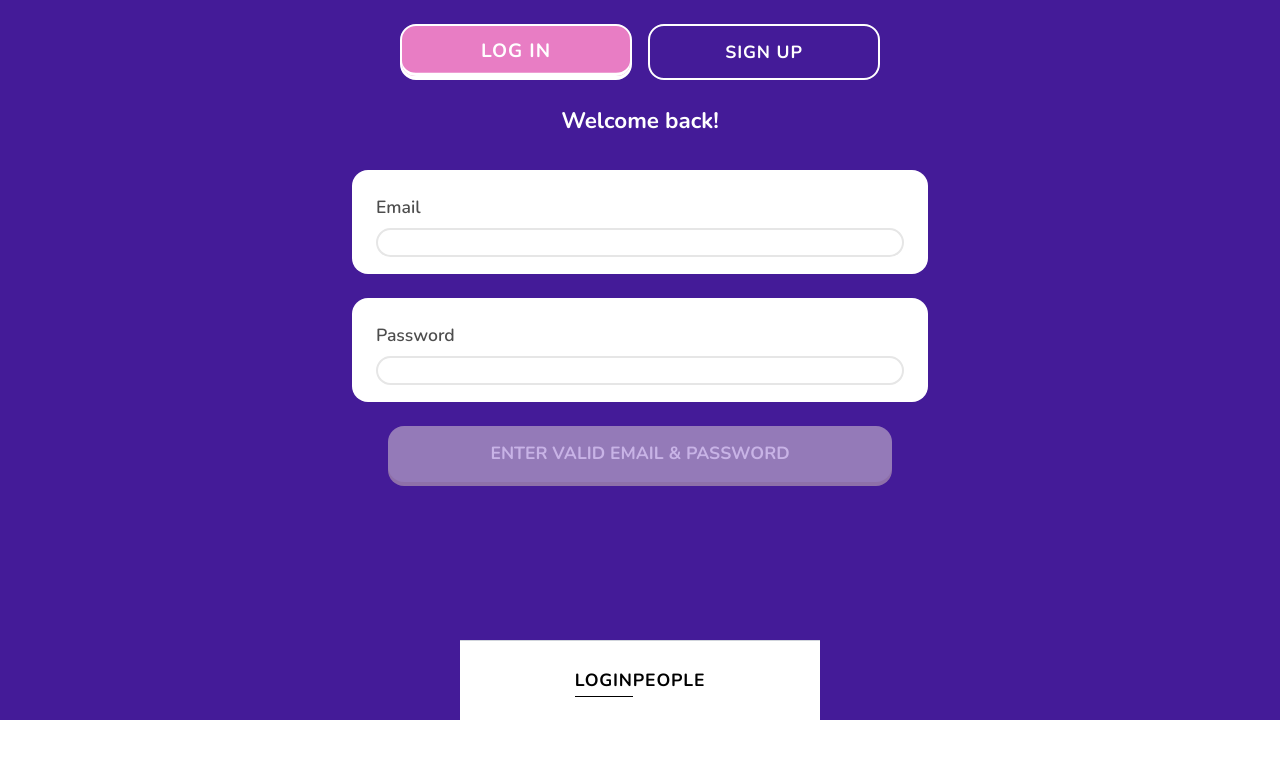
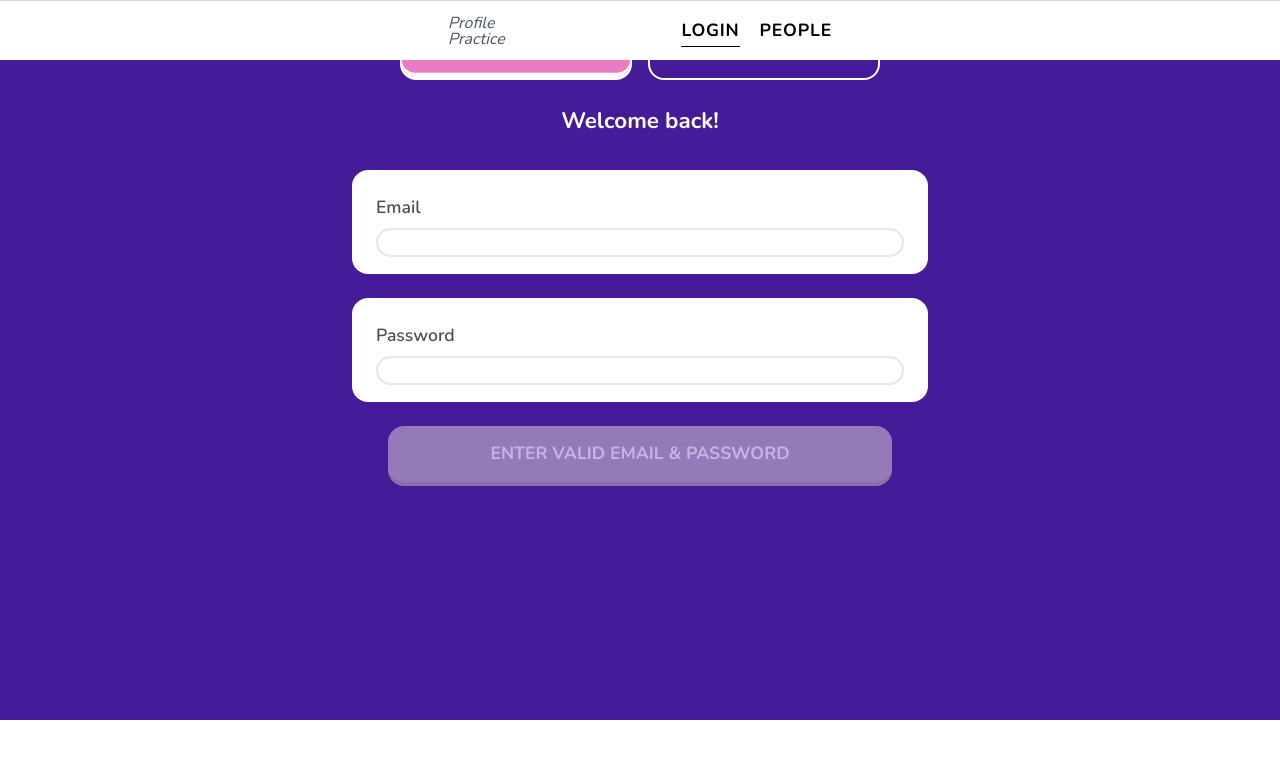
Before and after one commit to elmijail1/profile-practice-nextjs, a Next.js app: page /login in a window 1280 px wide. Shown: the top 758 px of the page. Built offline with nearby package versions, Linux system fonts and the light colour scheme; no server answers.

Commit message:
Add xl styles for login & footer + move out buttons

```diff
--- a/app/components/footer/LayoutFooter.tsx
+++ b/app/components/footer/LayoutFooter.tsx
@@ -1,10 +1,10 @@
 "use client";
 
-import Link from "next/link"
 import { usePathname } from "next/navigation";
 import { useSession } from "next-auth/react";
-import FooterLink from "./FooterLink";
-import FooterLogout from "./FooterLogout";
+import MobileButtons from "./MobileButtons";
+import DesktopButtons from "./DesktopButtons";
+import useWindowWidth from "./useWindowWidth";
 
 export default function LayoutFooter() {
 
@@ -17,83 +17,41 @@ export default function LayoutFooter() {
     const isOwnProfile = session?.user?.id?.toString() === currentPathId
     const isOtherProfile = isAuthenticated && !isOwnProfile
 
-    if (!status || status === "loading") {
+    const width = useWindowWidth()
+    if (width === null) {
         return <div>Loading...</div>
     }
 
+    const isMobile = width < 1280
+
+    const footerClassMob = "w-full h-20 bg-white fixed bottom-0 z-30 border-t-[0.1rem] border-gray-300 flex justify-center items-center"
+    const footerClassDesk = "xl:h-15 xl:top-0 xl:px-[35%]"
+
+    const buttonsClassMob = "w-full h-full flex justify-center items-center"
+    const buttonsClassDesk = "xl:max-w-[40rem] xl:justify-between"
+
+
     return (
-        <footer className="flex justify-center relative">
-            <div className="fixed bottom-0 w-full h-20 bg-white border-t-[0.1rem]
-             border-gray-300 z-30 flex justify-center items-center sm:w-[360px] sm:absolute"
-            >
-                {/* Login Page */}
-                {pathname === "/login" && (
-                    <>
-                        <FooterLink targetPath="/login" currentPath={pathname}>
-                            Login
-                        </FooterLink>
-                        <FooterLink targetPath="/people" currentPath={pathname}>
-                            People
-                        </FooterLink>
-                    </>
-                )}
-
-                {/* People Page, No Session */}
-                {pathname === "/people" && !session && (
-                    <>
-                        <FooterLink targetPath="/login" currentPath={pathname}>
-                            Login
-                        </FooterLink>
-                        <FooterLink targetPath="/people" currentPath={pathname}>
-                            People
-                        </FooterLink>
-                    </>
-                )}
-
-                {/* People Page, With Session */}
-                {pathname === "/people" && session && (
-                    <>
-                        <FooterLogout />
-                        <FooterLink targetPath={`/profile/${session.user.id}`} currentPath={pathname}>
-                            Profile
-                        </FooterLink>
-                    </>
-                )}
-
-                {/* Profile Page, unauthorized */}
-                {pathname.startsWith("/profile") && !isAuthenticated && (
-                    <>
-                        <FooterLink targetPath="/login" currentPath={pathname}>
-                            Login
-                        </FooterLink>
-                        <FooterLink targetPath="/people" currentPath={pathname}>
-                            People
-                        </FooterLink>
-                    </>
-                )}
-
-                {/* Profile Page, authorized + not yours */}
-                {pathname.startsWith("/profile") && isAuthenticated && isOtherProfile && (
-                    <>
-                        <FooterLogout />
-                        <FooterLink targetPath={`/profile/${session.user.id}`} currentPath={pathname}>
-                            My Profile
-                        </FooterLink>
-                        <FooterLink targetPath="/people" currentPath={pathname}>
-                            People
-                        </FooterLink>
-                    </>
-                )}
-
-                {/* Profile Page, authorized + yours */}
-                {pathname.startsWith("/profile") && isAuthenticated && isOwnProfile && (
-                    <>
-                        <FooterLogout />
-                        <FooterLink targetPath="/people" currentPath={pathname}>
-                            People
-                        </FooterLink>
-                    </>
-                )}
+        <footer className={`${footerClassMob} ${footerClassDesk}`}>
+            <div className={`${buttonsClassMob} ${buttonsClassDesk}`}>
+                {isMobile
+                    ?
+                    <MobileButtons
+                        pathname={pathname}
+                        session={session}
+                        isAuthenticated={isAuthenticated}
+                        isOtherProfile={isOtherProfile}
+                        isOwnProfile={isOwnProfile}
+                    />
+                    :
+                    <DesktopButtons
+                        pathname={pathname}
+                        session={session}
+                        isAuthenticated={isAuthenticated}
+                        isOtherProfile={isOtherProfile}
+                        isOwnProfile={isOwnProfile}
+                    />
+                }
 
             </div>
         </footer >
```
